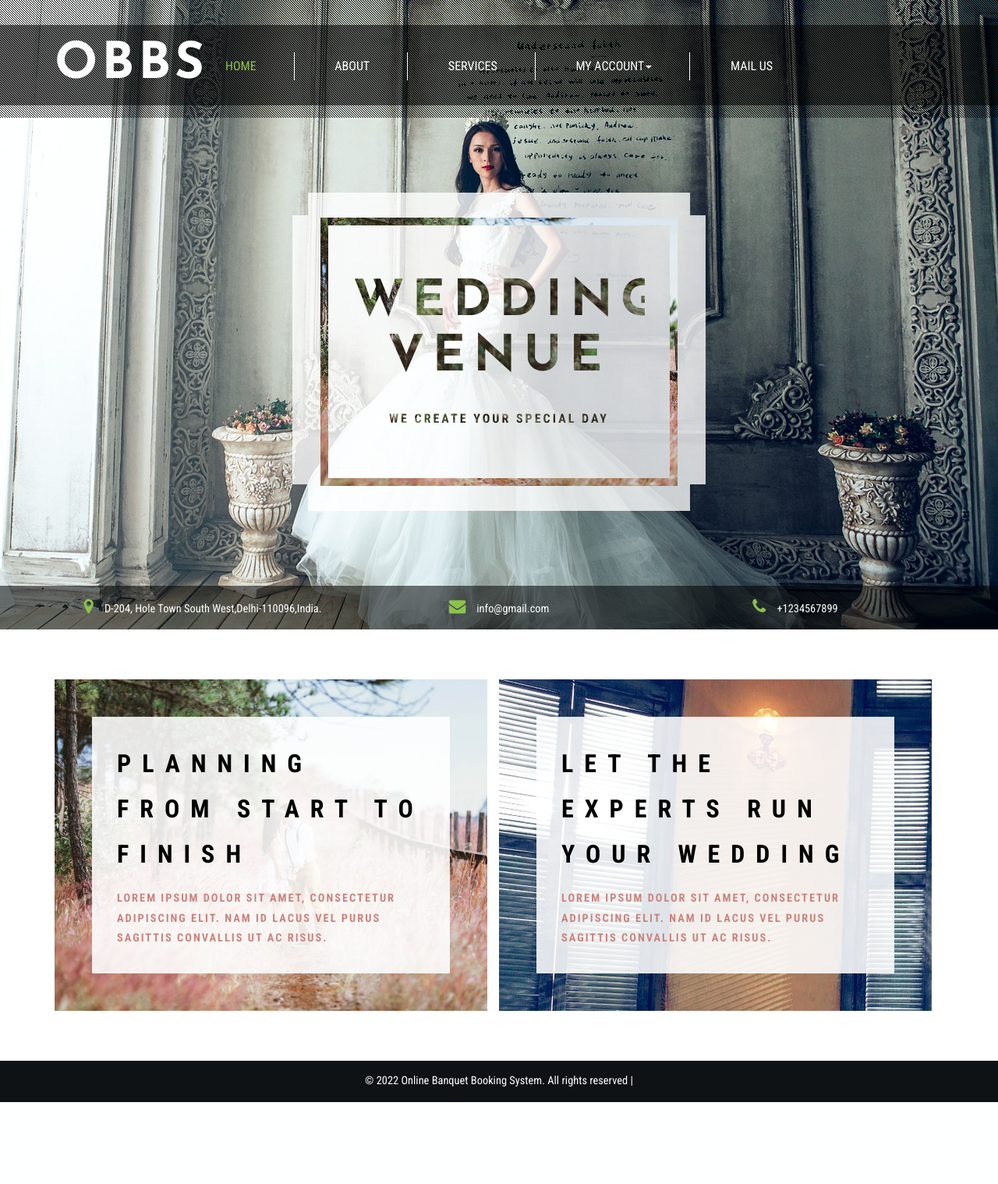
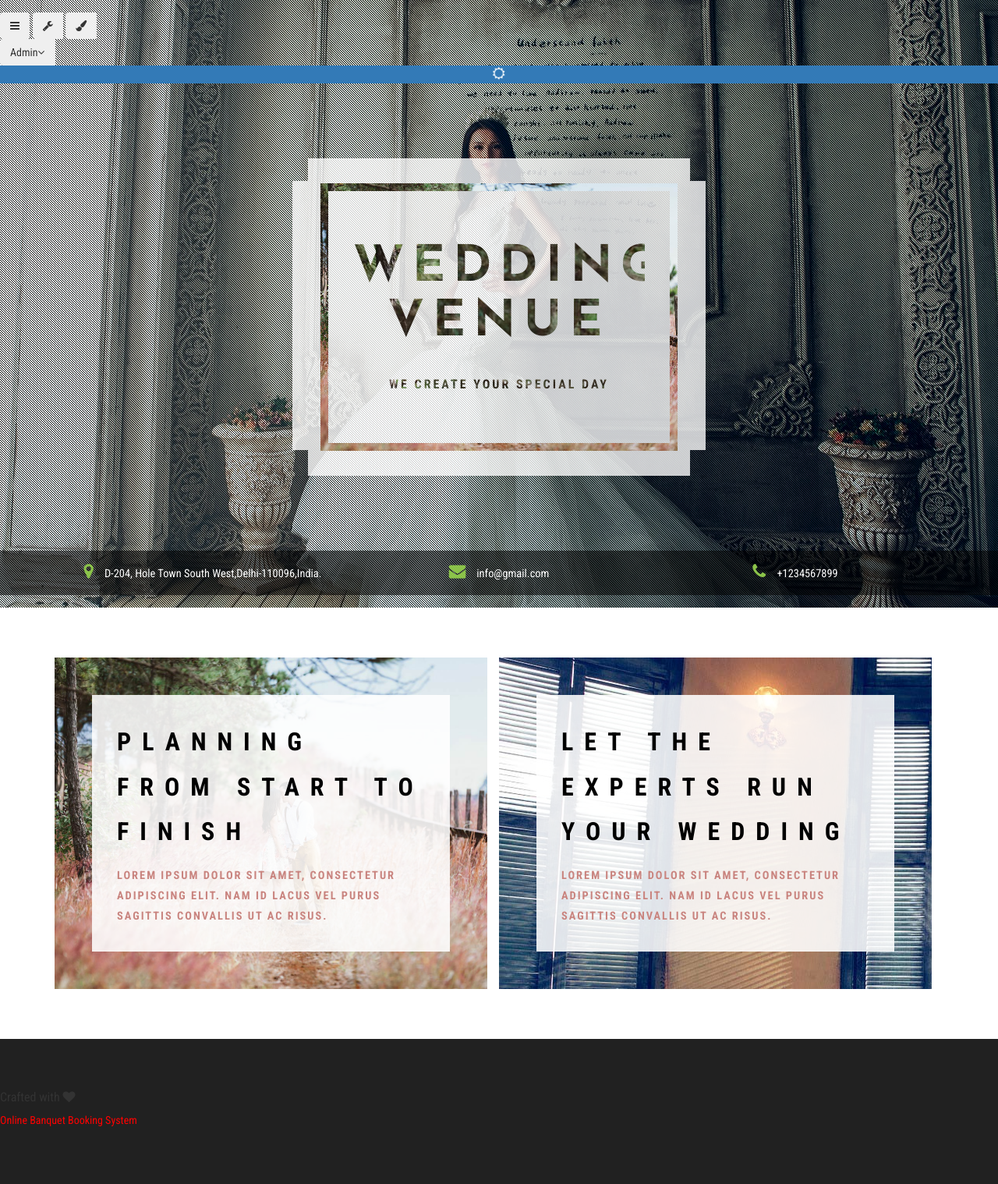
Before and after one commit to Tirth-Patel903/Online-Banquet-BooKing-System, a PHP site: page / in a window 1280 px wide. Shown: the whole page at 78% size. Before the commit the page ends 1413 px from the top, so only its background shows below. Run offline with PHP 8.4, Linux system fonts and the light colour scheme; a user stored in the database is signed in; data comes from the database, SQL or seed files in the repository.

Commit message:
Add files via upload

```diff
--- a/includes/footer.php
+++ b/includes/footer.php
@@ -1,8 +1,12 @@
-
-    <!-- copyright -->
-    <div class="agileits-w3layouts">
-        <div class="container">
-            <p>© 2022 Online Banquet Booking System. All rights reserved | </p>
-        </div>
-    </div>
-    <!-- //copyright -->
+<!-- Footer -->
+            <footer id="page-footer" class="opacity-0">
+                <div class="content py-20 font-size-xs clearfix">
+                    <div class="float-right">
+                        Crafted with <i class="fa fa-heart text-pulse"></i>
+                    </div>
+                    <div class="float-left">
+                       <h5 style="color: red"> Online Banquet Booking System </h5>
+                    </div>
+                </div>
+            </footer>
+            <!-- END Footer -->
--- a/includes/header.php
+++ b/includes/header.php
@@ -1,58 +1,153 @@
-<div class="header">
-                <div class="container">
-                    <div class="header-top-grids">
-                        <div class="agileits-logo">
-                            <h1><a href="index.php">OBBS </a></h1>
+   <?php
+session_start();
+error_reporting(0);
+include('includes/dbconnection.php');
+if (strlen($_SESSION['odmsaid']==0)) {
+  header('location:logout.php');
+  } else{
+
+
+
+  ?>
+            <header id="page-header">
+                <!-- Header Content -->
+                <div class="content-header">
+                    <!-- Left Section -->
+                    <div class="content-header-section">
+                        <!-- Toggle Sidebar -->
+                        <!-- Layout API, functionality initialized in Codebase() -> uiApiLayout() -->
+                        <button type="button" class="btn btn-circle btn-dual-secondary" data-toggle="layout" data-action="sidebar_toggle">
+                            <i class="fa fa-navicon"></i>
+                        </button>
+
+                        <div class="btn-group" role="group">
+                            <button type="button" class="btn btn-circle btn-dual-secondary" id="page-header-options-dropdown" data-toggle="dropdown" aria-haspopup="true" aria-expanded="false">
+                                <i class="fa fa-wrench"></i>
+                            </button>
+                            <div class="dropdown-menu" aria-labelledby="page-header-options-dropdown">
+                                <h6 class="dropdown-header">Header</h6>
+                                <button type="button" class="btn btn-sm btn-block btn-alt-secondary" data-toggle="layout" data-action="header_fixed_toggle">Fixed Mode</button>
+                                <button type="button" class="btn btn-sm btn-block btn-alt-secondary d-none d-lg-block mb-10" data-toggle="layout" data-action="header_style_classic">Classic Style</button>
+                                <div class="d-none d-xl-block">
+                                    <h6 class="dropdown-header">Main Content</h6>
+                                    <button type="button" class="btn btn-sm btn-block btn-alt-secondary mb-10" data-toggle="layout" data-action="content_layout_toggle">Toggle Layout</button>
+                                </div>
+                                <div class="dropdown-divider"></div>
+
+                            </div>
                         </div>
-                        <div class="top-nav">
-                            <nav class="navbar navbar-default">
-                                <!-- Brand and toggle get grouped for better mobile display -->
-                                <div class="navbar-header">
-                                    <button type="button" class="navbar-toggle collapsed" data-toggle="collapse" data-target="#bs-example-navbar-collapse-1">
-                                        <span class="sr-only">Toggle navigation</span>
-                                        <span class="icon-bar"></span>
-                                        <span class="icon-bar"></span>
-                                        <span class="icon-bar"></span>
-                                    </button>
+                        <!-- END Layout Options -->
+
+                        <!-- Color Themes (used just for demonstration) -->
+                        <!-- Themes functionality initialized in Codebase() -> uiHandleTheme() -->
+                        <div class="btn-group" role="group">
+                            <button type="button" class="btn btn-circle btn-dual-secondary" id="page-header-themes-dropdown" data-toggle="dropdown" aria-haspopup="true" aria-expanded="false">
+                                <i class="fa fa-paint-brush"></i>
+                            </button>
+                            <div class="dropdown-menu min-width-150" aria-labelledby="page-header-themes-dropdown">
+                                <h6 class="dropdown-header text-center">Color Themes</h6>
+                                <div class="row no-gutters text-center mb-5">
+                                    <div class="col-4 mb-5">
+                                        <a class="text-default" data-toggle="theme" data-theme="default" href="javascript:void(0)">
+                                            <i class="fa fa-2x fa-circle"></i>
+                                        </a>
+                                    </div>
+                                    <div class="col-4 mb-5">
+                                        <a class="text-elegance" data-toggle="theme" data-theme="assets/css/themes/elegance.min.css" href="javascript:void(0)">
+                                            <i class="fa fa-2x fa-circle"></i>
+                                        </a>
+                                    </div>
+                                    <div class="col-4 mb-5">
+                                        <a class="text-pulse" data-toggle="theme" data-theme="assets/css/themes/pulse.min.css" href="javascript:void(0)">
+                                            <i class="fa fa-2x fa-circle"></i>
+                                        </a>
+                                    </div>
+                                    <div class="col-4 mb-5">
+                                        <a class="text-flat" data-toggle="theme" data-theme="assets/css/themes/flat.min.css" href="javascript:void(0)">
+                                            <i class="fa fa-2x fa-circle"></i>
+                                        </a>
+                                    </div>
+                                    <div class="col-4 mb-5">
+                                        <a class="text-corporate" data-toggle="theme" data-theme="assets/css/themes/corporate.min.css" href="javascript:void(0)">
+                                            <i class="fa fa-2x fa-circle"></i>
+                                        </a>
+                                    </div>
+                                    <div class="col-4 mb-5">
+                                        <a class="text-earth" data-toggle="theme" data-theme="assets/css/themes/earth.min.css" href="javascript:void(0)">
+                                            <i class="fa fa-2x fa-circle"></i>
+                                        </a>
+                                    </div>
                                 </div>
+                                <div class="dropdown-divider"></div>
+                                <button type="button" class="btn btn-sm btn-block btn-alt-secondary mb-10" data-toggle="layout" data-action="sidebar_style_inverse_toggle">Sidebar Style</button>
+                                <div class="dropdown-divider"></div>
 
-                                <!-- Collect the nav links, forms, and other content for toggling -->
-                                <div class="collapse navbar-collapse nav-wil" id="bs-example-navbar-collapse-1">
-                                    <nav>
-                                        <ul class="nav navbar-nav">
-                                            <li class="active"><a href="index.php">Home</a></li>
-                                            <li><a href="about.php">About</a></li>
-                                            <li><a href="services.php">Services</a></li>
-                                            <?php if (strlen($_SESSION['obbsuid']!=0)) {?>
-                                            <li class=""><a href="#" class="dropdown-toggle hvr-bounce-to-bottom" data-toggle="dropdown" role="button" aria-haspopup="true" aria-expanded="false">My Account<span class="caret"></span></a>
-                                                <ul class="dropdown-menu">
-                                                    <li><a class="hvr-bounce-to-bottom" href="profile.php">Profile</a></li>
-                                                    <li><a class="hvr-bounce-to-bottom" href="booking-history.php">Booking History</a></li>
-                                                     <li><a class="hvr-bounce-to-bottom" href="change-password.php">Change Password</a></li>
-                                                    <li><a class="hvr-bounce-to-bottom" href="logout.php">Logout</a></li>
-                                                </ul>
-                                            </li> <?php } ?>
+                            </div>
+                        </div>
+                        <!-- END Color Themes -->
+                    </div>
+                    <!-- END Left Section -->
 
-                                            <li><a href="mail.php">Mail Us</a></li>
+                    <!-- Right Section -->
+                    <div class="content-header-section">
+                        <!-- User Dropdown -->
+                        <div class="btn-group" role="group">
+                            <?php
+$aid=$_SESSION['odmsaid'];
+$sql="SELECT AdminName from  tbladmin where ID=:aid";
+$query = $dbh -> prepare($sql);
+$query->bindParam(':aid',$aid,PDO::PARAM_STR);
+$query->execute();
+$results=$query->fetchAll(PDO::FETCH_OBJ);
+$cnt=1;
+if($query->rowCount() > 0)
+{
+foreach($results as $row)
+{               ?>
+                            <button type="button" class="btn btn-rounded btn-dual-secondary" id="page-header-user-dropdown" data-toggle="dropdown" aria-haspopup="true" aria-expanded="false">
+                                <?php  echo $row->AdminName;?><i class="fa fa-angle-down ml-5"></i>
+                            </button>
+                            <?php $cnt=$cnt+1;}} ?>
+                            <div class="dropdown-menu dropdown-menu-right min-width-150" aria-labelledby="page-header-user-dropdown">
+                                <a class="dropdown-item" href="admin-profile.php">
+                                    <i class="si si-user mr-5"></i> Profile
+                                </a>
 
-                                        </ul>
-                                    </nav>
-                                </div>
-                                <!-- /.navbar-collapse -->
-                            </nav>
+                                <div class="dropdown-divider"></div>
+
+                                <!-- Toggle Side Overlay -->
+                                <!-- Layout API, functionality initialized in Codebase() -> uiApiLayout() -->
+                                <a class="dropdown-item" href="change-password.php" data-toggle="layout" data-action="side_overlay_toggle">
+                                    <i class="si si-wrench mr-5"></i> Settings
+                                </a>
+                                <!-- END Side Overlay -->
+
+                                <div class="dropdown-divider"></div>
+                                <a class="dropdown-item" href="logout.php">
+                                    <i class="si si-logout mr-5"></i> Sign Out
+                                </a>
+                            </div>
                         </div>
-                        <br>
-                        <?php if (strlen($_SESSION['obbsuid']==0)) {?>
-                        <div class="collapse navbar-collapse nav-wil">
-                            <ul style="color: white;">
-                                <li style="color: white;"><a href="login.php">Login</a></li>
-                                            <li style="color: white;"> <a href="signup.php">Register</a></li>
-                                            <li><a href="admin/login.php">Admin</a></li>
-                               <?php } ?>
-                            </ul>
+                        <!-- END User Dropdown -->
 
+                        <!-- Toggle Side Overlay -->
+                        <!-- Layout API, functionality initialized in Codebase() -> uiApiLayout() -->
+
+                    </div>
+                    <!-- END Right Section -->
+                </div>
+                <!-- END Header Content -->
+
+
+                <!-- Header Loader -->
+                <!-- Please check out the Activity page under Elements category to see examples of showing/hiding it -->
+                <div id="page-header-loader" class="overlay-header bg-primary">
+                    <div class="content-header content-header-fullrow text-center">
+                        <div class="content-header-item">
+                            <i class="fa fa-sun-o fa-spin text-white"></i>
                         </div>
                     </div>
-                    <div class="clearfix"> </div>
                 </div>
-            </div>
+                <!-- END Header Loader -->
+            </header>
+            <?php }  ?>
```
Also changed, not shown: includes/sidebar.php (added, +190 -0 lines).
